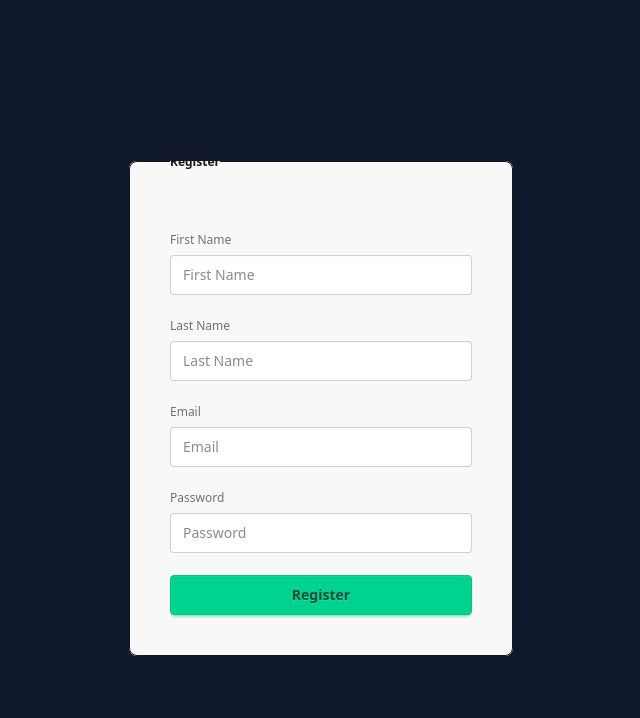
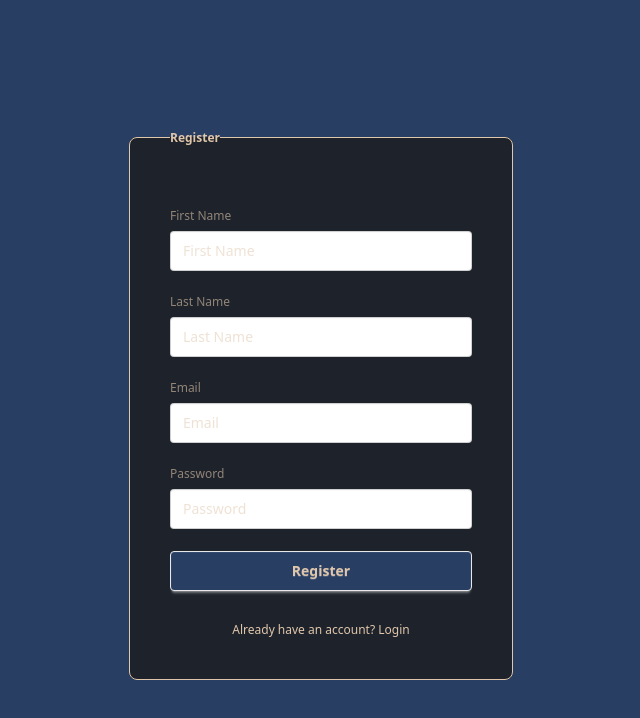
Before and after one commit to JonTrader/NewClinicalHistories, a React (Vite) app in the folder frontend/: page /register in a window 1280 px wide. Shown: the top 718 px of the page, without its empty margins (319-959 px from the left). Built offline with nearby package versions, Linux system fonts and the light colour scheme; no server answers.

Commit message:
finished up register page

```diff
--- a/frontend/src/App.jsx
+++ b/frontend/src/App.jsx
@@ -19,11 +19,11 @@ function App() {
 
   // if (isCheckingAuth) return <PageLoader />
   return (
-    <div className='min-h-screen bg-slate-900 relative flex items-center justify-center p-4 overflow-hidden'>
+    <div className='min-h-screen bg-[#283E63] relative flex items-center justify-center p-4 overflow-hidden'>
       <Routes>
         <Route path="/" element={authUser ? <Patients /> : <Navigate to='/login' />} />
-        <Route path="/login" element={<Login />} />
-        <Route path="/register" element={<Register />} />
+        <Route path="/login" element={!authUser ? <Login /> : <Navigate to='/' />} />
+        <Route path="/register" element={!authUser ? <Register /> : <Navigate to='/' />} />
         <Route path="/details/:id" element={authUser ? <PatientDetails /> : <Navigate to='/login' />} />
         <Route path="/odontogram/:id" element={authUser ? <Odontogram /> : <Navigate to='/login' />} />
         <Route path="/evolution/:id" element={authUser ? <Evolution /> : <Navigate to='/login' />} />
--- a/frontend/src/index.css
+++ b/frontend/src/index.css
@@ -1,6 +1,2 @@
 @import "tailwindcss";
 @plugin "daisyui";
-
-body {
-    background-color: aqua;
-}
--- a/frontend/src/pages/Register.jsx
+++ b/frontend/src/pages/Register.jsx
@@ -1,5 +1,7 @@
 import { useState } from 'react'
 import { useAuthStore } from '../store/AuthStore.js'
+import { Link } from 'react-router'
+import { LoaderIcon } from 'lucide-react'
 
 function Register() {
   const [formData, setFormData] = useState({
@@ -13,28 +15,49 @@ function Register() {
 
   const handleSubmit = (e) => {
     e.preventDefault()
+    console.log(formData)
     register(formData)
   }
 
 
   return (
     <form onSubmit={handleSubmit}>
-      <fieldset className="fieldset bg-base-200 border-base-800 rounded-box w-sm border p-10">
-        <legend className="fieldset-legend">Register</legend>
+      <fieldset className="fieldset bg-[#1E232B] border-base-800 text-[#E0C6AB] rounded-box w-sm border p-10">
+        <legend className="fieldset-legend text-[#E0C6AB]">Register</legend>
 
         <label className="label mt-4">First Name</label>
-        <input type="text" className="input" placeholder="First Name" />
+        <input
+          type="text"
+          className="input"
+          placeholder="First Name"
+          value={formData.firstName}
+          onChange={(e) => setFormData({ ...formData, firstName: e.target.value })}
+        />
 
         <label className="label mt-4">Last Name</label>
-        <input type="text" className="input" placeholder="Last Name" />
+        <input type="text" className="input" placeholder="Last Name"
+          value={formData.lastName}
+          onChange={(e) => setFormData({ ...formData, lastName: e.target.value })}
+        />
 
         <label className="label mt-4">Email</label>
-        <input type="email" className="input" placeholder="Email" />
+        <input type="email" className="input" placeholder="Email"
+          value={formData.email}
+          onChange={(e) => setFormData({ ...formData, email: e.target.value })}
+        />
 
         <label className="label mt-4">Password</label>
-        <input type="password" className="input" placeholder="Password" />
+        <input type="password" className="input" placeholder="Password"
+          value={formData.password}
+          onChange={(e) => setFormData({ ...formData, password: e.target.value })}
+        />
 
-        <button className="btn btn-success mt-4">Register</button>
+        <button className="btn text-[#E0C6AB] bg-[#283e63] mt-4" disabled={isRegistering}>{isRegistering ? <LoaderIcon className='w-full h-5 animate-spin text-center' /> : 'Register'}</button>
+        <div className='mt-6 text-center'>
+          <Link to="/login" className="auth-link">
+            Already have an account? Login
+          </Link>
+        </div>
       </fieldset>
     </form>
   )
```
